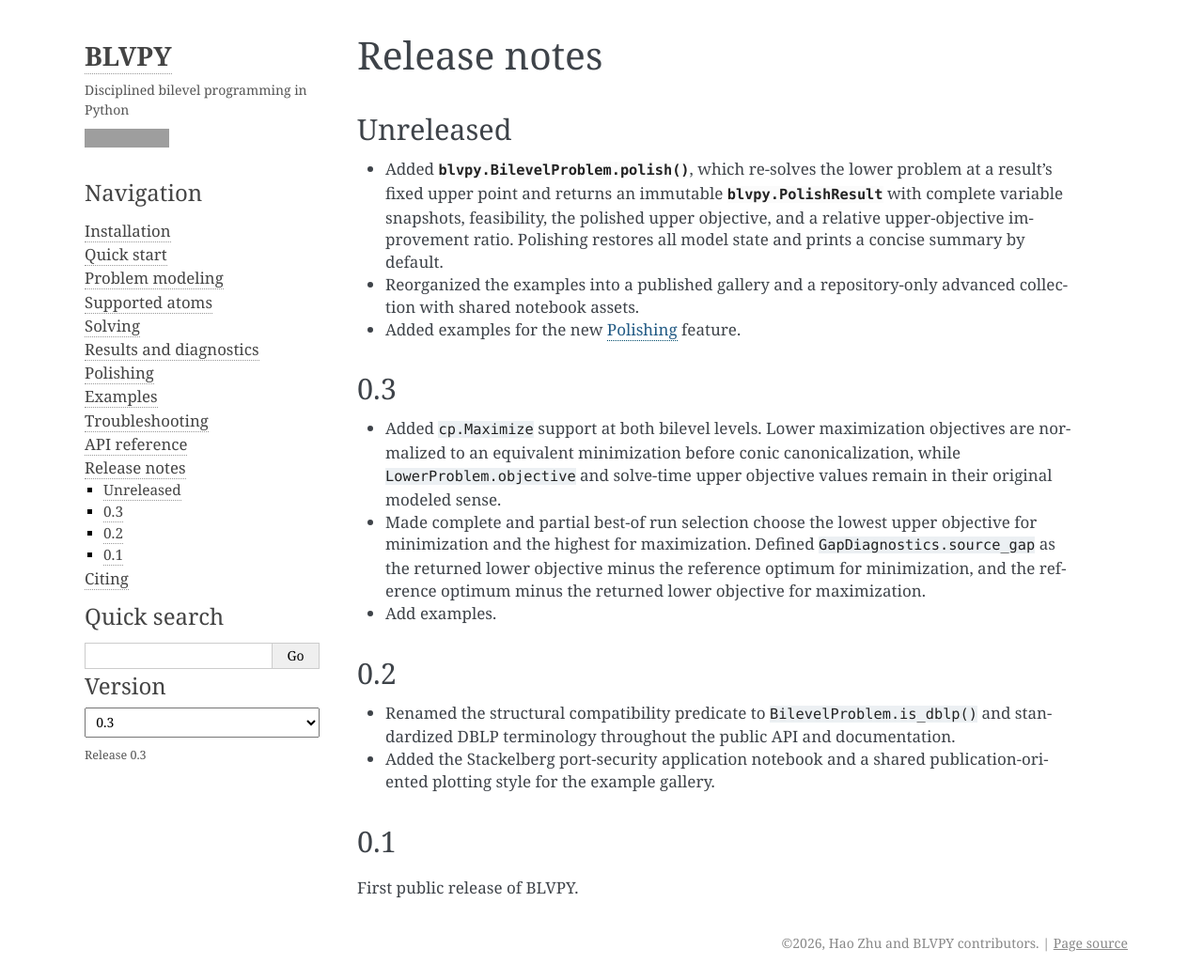
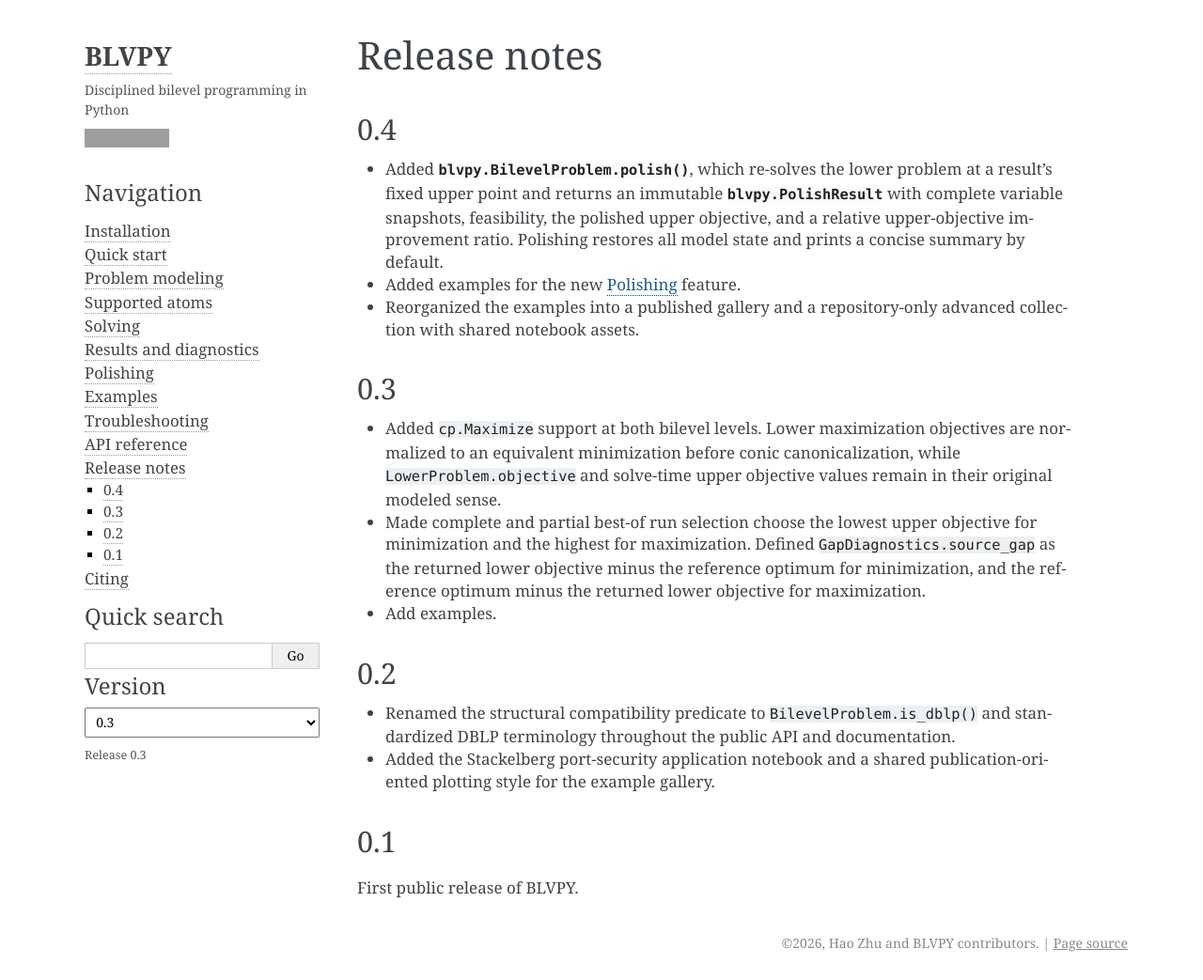
Before and after one commit to dxogrp/blvpy, a Sphinx documentation site: the page built from docs/release-notes.md, in a window 1280 px wide and 1043 px high. Shown: the whole window at 94% size. Built offline with Sphinx 7.4.7, drawn with Linux system fonts in a browser that asks for light colours; grey boxes are pictures that could not be loaded.

Commit message:
Prepare 0.4 release

```diff
--- a/docs/release-notes.md
+++ b/docs/release-notes.md
@@ -1,6 +1,6 @@
 # Release notes
 
-## Unreleased
+## 0.4
 
 - Added {meth}`blvpy.BilevelProblem.polish`, which re-solves the lower problem
   at a result's fixed upper point and returns an immutable
@@ -8,9 +8,9 @@
   the polished upper objective, and a relative upper-objective improvement
   ratio. Polishing restores all model state and prints a concise summary by
   default.
+- Added examples for the new {doc}`polishing` feature.
 - Reorganized the examples into a published gallery and a repository-only
   advanced collection with shared notebook assets.
-- Added examples for the new {doc}`polishing` feature.
 
 ## 0.3
 
```
